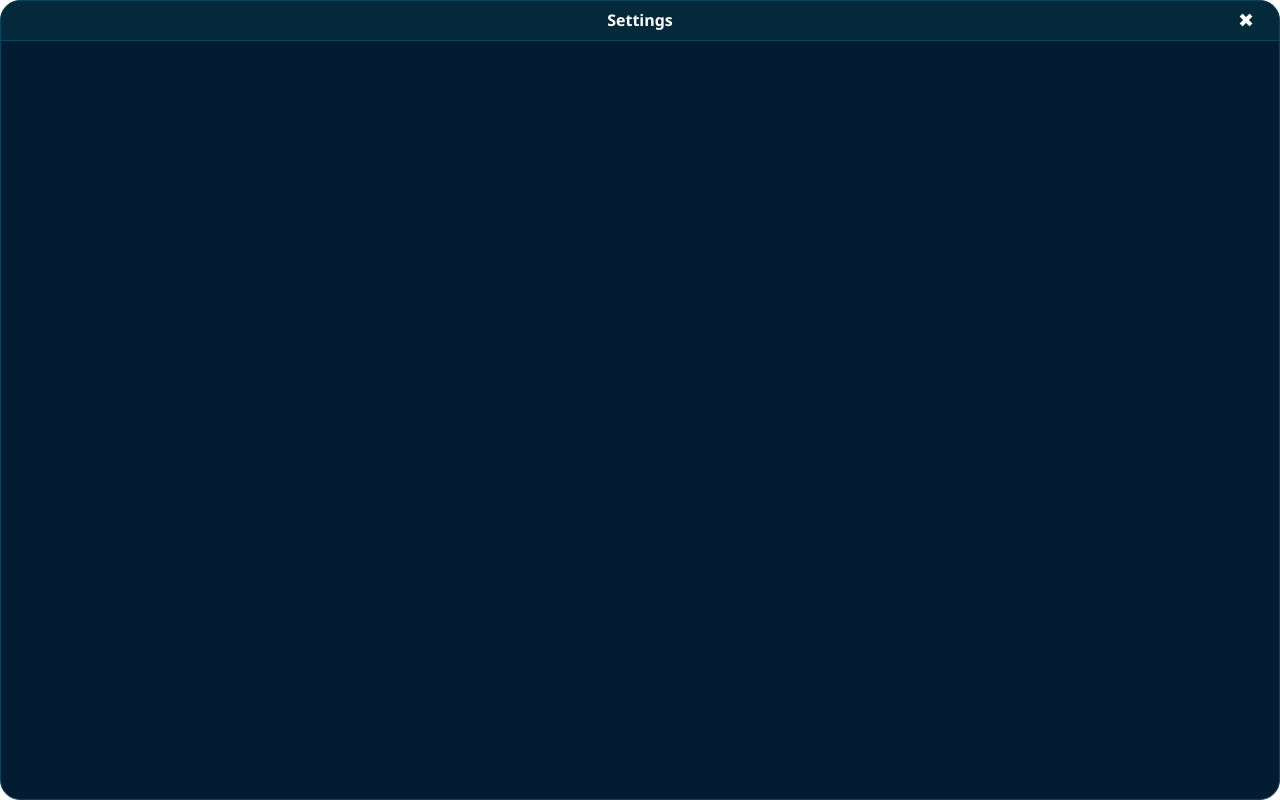
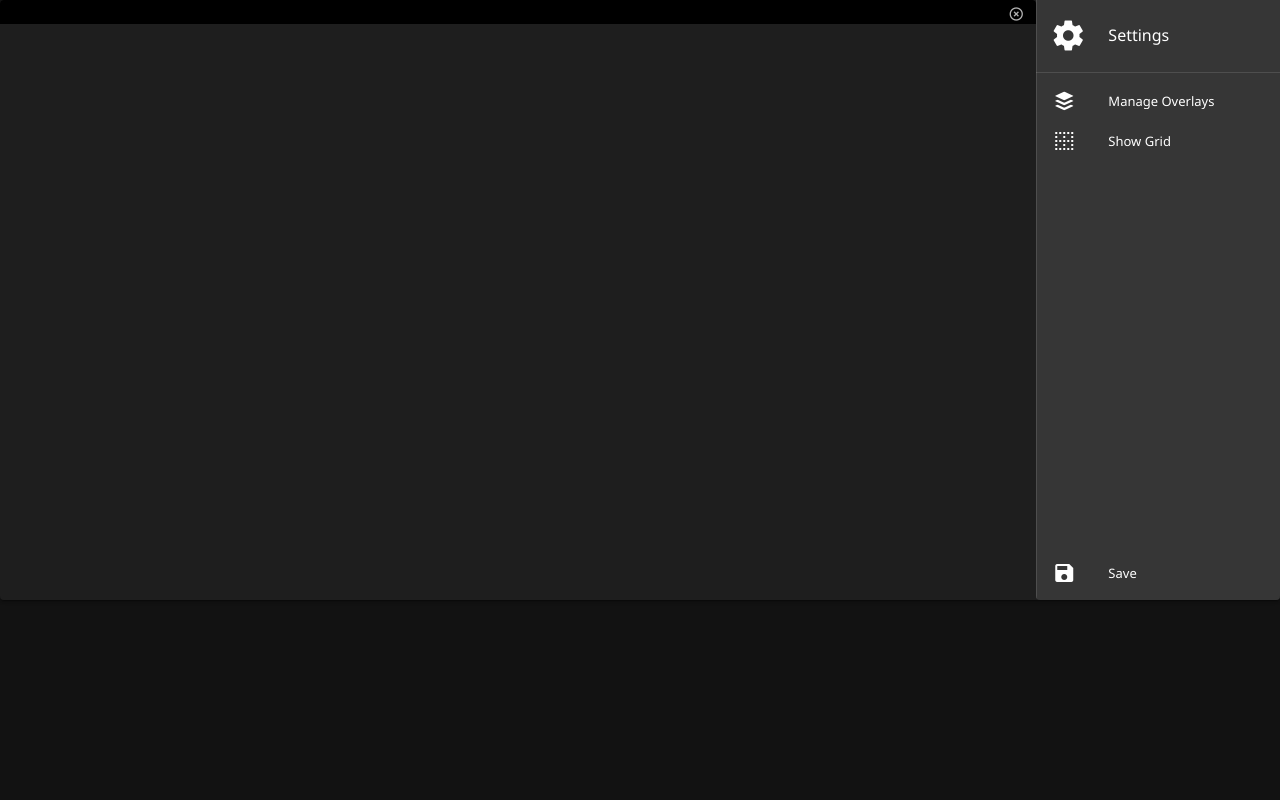
Before and after one commit to elaurendeau/poe-overlay, a Vue app: page /settings in a window 1280 px wide. Built offline with nearby package versions, Linux system fonts and the light colour scheme.

Commit message:
working version. Next step, creating a grid

```diff
--- a/package.json
+++ b/package.json
@@ -14,8 +14,9 @@
   },
   "main": "background.js",
   "dependencies": {
-    "@mdi/font": "5.9.55",
+    "@mdi/font": "^5.9.55",
     "core-js": "^3.8.3",
+    "material-design-icons-iconfont": "^6.7.0",
     "register-service-worker": "^1.7.2",
     "roboto-fontface": "*",
     "ts-loader": "~8.2.0",
--- a/src/plugins/vuetify.js
+++ b/src/plugins/vuetify.js
@@ -1,10 +1,12 @@
 import Vue from "vue";
 import Vuetify from "vuetify/lib/framework";
+import "@mdi/font/css/materialdesignicons.css";
 
 Vue.use(Vuetify);
 
 export default new Vuetify({
   theme: {
+    dark: true,
     options: {
       customProperties: true,
     },
--- a/src/preload/preload.ts
+++ b/src/preload/preload.ts
@@ -5,7 +5,7 @@ import { contextBridge, ipcRenderer } from "electron";
 contextBridge.exposeInMainWorld("api", {
   send: (channel, data) => {
     // whitelist channels
-    const validChannels = ["hide-settings"];
+    const validChannels = ["hide-settings", "toggle-grid"];
     if (validChannels.includes(channel)) {
       ipcRenderer.send(channel, data);
     }
--- a/src/router/index.ts
+++ b/src/router/index.ts
@@ -2,6 +2,7 @@ import Vue from "vue";
 import VueRouter, { RouteConfig } from "vue-router";
 import SettingsView from "@/views/SettingsView.vue";
 import OverlayView from "@/views/OverlayView.vue";
+import GridView from "@/views/GridView.vue";
 
 Vue.use(VueRouter);
 
@@ -16,6 +17,11 @@ const routes: Array<RouteConfig> = [
     name: "settings",
     component: SettingsView,
   },
+  {
+    path: "/grid",
+    name: "grid",
+    component: GridView,
+  },
 ];
 
 const router = new VueRouter({
--- /dev/null
+++ b/src/views/GridView.vue
@@ -0,0 +1,81 @@
+<script lang="ts">
+import Vue from "vue";
+export default Vue.extend({
+  name: "GridView",
+});
+</script>
+
+<template>
+  <div id="settings-frame">
+    <div id="settings-header">
+      <div></div>
+      <div id="settings-title">Settings</div>
+      <div id="close-section">
+        <div id="close-button">&#10006;</div>
+      </div>
+    </div>
+
+    <div id="settings-content"></div>
+  </div>
+</template>
+
+<style lang="sass">
+body, html
+  margin: 0
+  padding: 0
+
+*
+  box-sizing: border-box
+  font-family: "Segoe UI"
+  color: white
+
+body
+  background-color: transparent
+
+#settings-frame
+  height: 100vh
+  width: 100vw
+  background-color: #041C32
+  border: 0.5px solid #064663
+  border-radius: 20px
+
+#settings-header
+  /*calc(x, y) x-> parent border radius, y -> parent border size*/
+  border-radius: calc(20px - 0.5px)
+  border-bottom-right-radius: 0
+  border-bottom-left-radius: 0
+  border-bottom: 0.5px solid #064663
+  height: 5%
+  background-color: #04293A
+  -webkit-app-region: drag
+  display: grid
+  grid-template-columns: 1fr 1fr 1fr
+  grid-gap: 1rem
+  align-items: center
+
+  *
+    height: 100%
+
+#settings-title
+  -webkit-user-select: none
+  display: flex
+  align-items: center
+  justify-content: center
+  font-weight: bold
+  font-size: 16px
+
+#close-section
+  padding: 5px
+  margin-right: 20px
+  font-size: 1.2em
+  -webkit-user-select: none
+  display: flex
+  align-items: center
+  justify-content: flex-end
+
+#close-button
+  -webkit-app-region: no-drag
+
+#close-button:hover
+  color: #EC625F
+</style>
--- a/src/views/SettingsView.vue
+++ b/src/views/SettingsView.vue
@@ -1,89 +1,90 @@
 <script lang="ts">
 import Vue from "vue";
-import { ipcRenderer } from "electron";
-
 export default Vue.extend({
   name: "SettingsView",
+  data() {
+    return {
+      drawer: true,
+      mini: true,
+    };
+  },
   methods: {
     hide() {
+      console.log("hide");
       window.api.send("hide-settings");
-      // ipcRenderer.send("hide-settings");
+    },
+    gridToggle() {
+      window.api.send("toggle-grid");
     },
   },
 });
 </script>
 
 <template>
-  <div id="settings-frame">
-    <div id="settings-header">
-      <div></div>
-      <div id="settings-title">Settings</div>
-      <div id="close-section">
-        <div id="close-button" v-on:click="hide">&#10006;</div>
-      </div>
-    </div>
+  <v-app id="inspire">
+    <v-card height="600" class="d-flex flex-row justify-end">
+      <v-system-bar
+        class="d-flex flex-row justify-end mb-6"
+        style="-webkit-app-region: drag; width: 85%"
+      >
+        <div @click="hide" style="-webkit-app-region: no-drag">
+          <v-icon>mdi-close-circle-outline</v-icon>
+        </div>
+      </v-system-bar>
+      <v-navigation-drawer permanent right>
+        <template v-slot:prepend>
+          <v-list-item two-line>
+            <v-list-item-avatar>
+              <v-icon left large>mdi-cog</v-icon>
+            </v-list-item-avatar>
 
-    <div id="settings-content"></div>
-  </div>
+            <v-list-item-content>
+              <v-list-item-title title>Settings</v-list-item-title>
+            </v-list-item-content>
+          </v-list-item>
+        </template>
+
+        <v-divider></v-divider>
+
+        <div style="height: 100%" class="d-flex flex-column">
+          <v-list dense>
+            <v-list-item>
+              <v-list-item-icon>
+                <v-icon>mdi-buffer</v-icon>
+              </v-list-item-icon>
+
+              <v-list-item-content>
+                <v-list-item-title>Manage Overlays</v-list-item-title>
+              </v-list-item-content>
+            </v-list-item>
+            <v-list-item @click="gridToggle">
+              <v-list-item-icon>
+                <v-icon>mdi-border-none</v-icon>
+              </v-list-item-icon>
+
+              <v-list-item-content>
+                <v-list-item-title>Show Grid</v-list-item-title>
+              </v-list-item-content>
+            </v-list-item>
+          </v-list>
+          <v-list class="mt-auto" dense>
+            <v-list-item>
+              <v-list-item-icon>
+                <v-icon>mdi-content-save</v-icon>
+              </v-list-item-icon>
+
+              <v-list-item-content>
+                <v-list-item-title>Save</v-list-item-title>
+              </v-list-item-content>
+            </v-list-item>
+          </v-list>
+        </div>
+      </v-navigation-drawer>
+    </v-card>
+  </v-app>
 </template>
 
 <style lang="sass">
-body, html
-  margin: 0
-  padding: 0
-
-*
-  box-sizing: border-box
-  font-family: "Segoe UI"
-  color: white
-
-body
-  background-color: transparent
-
-#settings-frame
-  height: 100vh
-  width: 100vw
-  background-color: #041C32
-  border: 0.5px solid #064663
-  border-radius: 20px
-
-#settings-header
-  /*calc(x, y) x-> parent border radius, y -> parent border size*/
-  border-radius: calc(20px - 0.5px)
-  border-bottom-right-radius: 0
-  border-bottom-left-radius: 0
-  border-bottom: 0.5px solid #064663
-  height: 5%
-  background-color: #04293A
-  -webkit-app-region: drag
-  display: grid
-  grid-template-columns: 1fr 1fr 1fr
-  grid-gap: 1rem
-  align-items: center
-
-  *
-    height: 100%
-
-#settings-title
+v-list-item-title
   -webkit-user-select: none
-  display: flex
-  align-items: center
-  justify-content: center
-  font-weight: bold
-  font-size: 16px
-
-#close-section
-  padding: 5px
-  margin-right: 20px
-  font-size: 1.2em
-  -webkit-user-select: none
-  display: flex
-  align-items: center
-  justify-content: flex-end
-
-#close-button
-  -webkit-app-region: no-drag
-
-#close-button:hover
-  color: #EC625F
 </style>
--- a/src/window/settings-window.ts
+++ b/src/window/settings-window.ts
@@ -5,8 +5,8 @@ import { electronComponents, SETTINGS_WINDOW_KEY } from "@/electron-components";
 
 export function createSettingsWindow(): BrowserWindow {
   const settingsWindow = new BrowserWindow({
-    height: 800,
-    width: 600,
+    height: 600,
+    width: 800,
     maxHeight: 2000,
     maxWidth: 1600,
     frame: false,
--- a/vue.config.js
+++ b/vue.config.js
@@ -1,4 +1,10 @@
 const { defineConfig } = require("@vue/cli-service");
 module.exports = defineConfig({
   transpileDependencies: ["vuetify"],
+  pluginOptions: {
+    electronBuilder: {
+      nodeIntegration: false,
+      preload: "src/preload/preload.ts",
+    },
+  },
 });
```
Also changed, not shown: src/background.ts (+28 -1 lines), src/window.d.ts (+7 -7 lines), src/window/grid-window.ts (+15 -1 lines), 2 other files (tests, documents, lock files or other folders).
